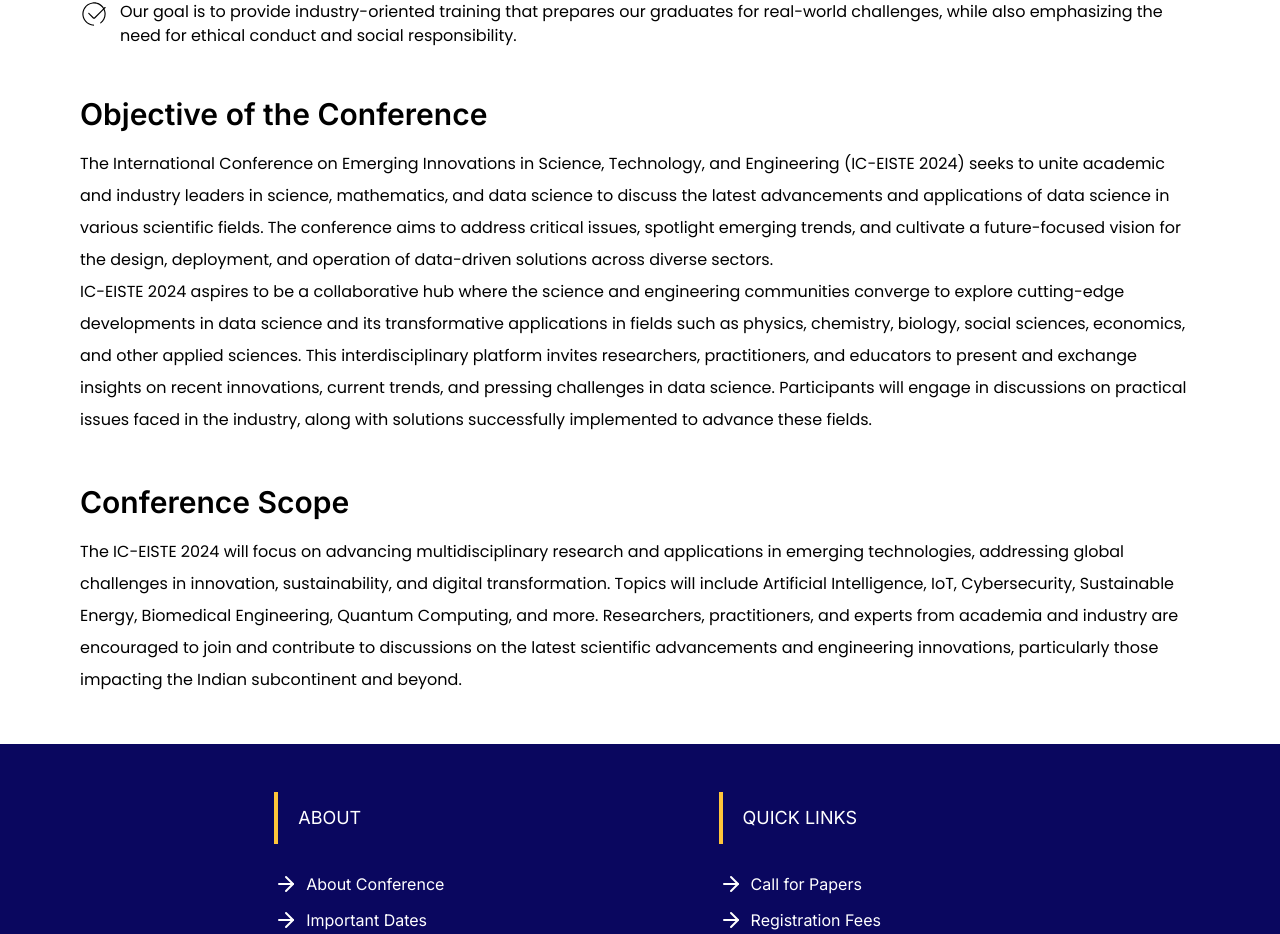
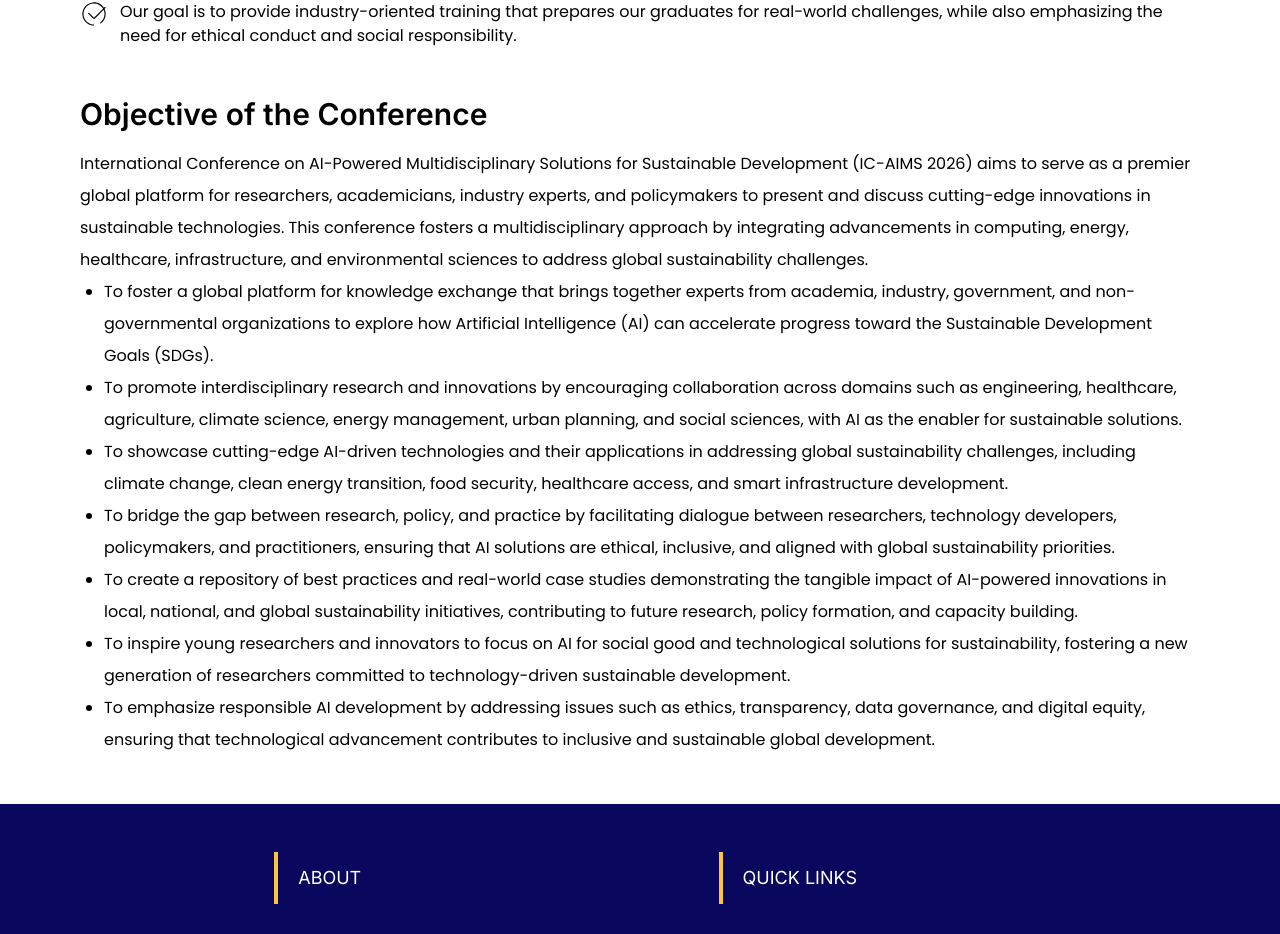
Before and after one commit to vimal-vs/srmist-trc-conference, a Next.js app: page /about in a window 1280 px wide. Shown: the part 1264-2198 px from the top of the page. Built offline with nearby package versions, Linux system fonts and the light colour scheme.

Commit message:
new conference changes

```diff
--- a/src/app/about/page.jsx
+++ b/src/app/about/page.jsx
@@ -99,46 +99,63 @@ export default function page() {
             Objective of the Conference
           </h3>
           <p className={cn("leading-loose", poppins.className)}>
-            The International Conference on Emerging Innovations in Science,
-            Technology, and Engineering (IC-EISTE 2024) seeks to unite academic
-            and industry leaders in science, mathematics, and data science to
-            discuss the latest advancements and applications of data science in
-            various scientific fields. The conference aims to address critical
-            issues, spotlight emerging trends, and cultivate a future-focused
-            vision for the design, deployment, and operation of data-driven
-            solutions across diverse sectors.
-          </p>
-          <p className={cn("leading-loose", poppins.className)}>
-            IC-EISTE 2024 aspires to be a collaborative hub where the science
-            and engineering communities converge to explore cutting-edge
-            developments in data science and its transformative applications in
-            fields such as physics, chemistry, biology, social sciences,
-            economics, and other applied sciences. This interdisciplinary
-            platform invites researchers, practitioners, and educators to
-            present and exchange insights on recent innovations, current trends,
-            and pressing challenges in data science. Participants will engage in
-            discussions on practical issues faced in the industry, along with
-            solutions successfully implemented to advance these fields.
-          </p>
-        </div>
-
-        {/* Conference Scope */}
-        <div>
-          <h3 className={cn("text-3xl font-semibold pb-4", font.className)}>
-            Conference Scope
-          </h3>
-          <p className={cn("leading-loose", poppins.className)}>
-            The IC-EISTE 2024 will focus on advancing multidisciplinary research
-            and applications in emerging technologies, addressing global
-            challenges in innovation, sustainability, and digital
-            transformation. Topics will include Artificial Intelligence, IoT,
-            Cybersecurity, Sustainable Energy, Biomedical Engineering, Quantum
-            Computing, and more. Researchers, practitioners, and experts from
-            academia and industry are encouraged to join and contribute to
-            discussions on the latest scientific advancements and engineering
-            innovations, particularly those impacting the Indian subcontinent
-            and beyond.
-          </p>
+            International Conference on AI-Powered Multidisciplinary Solutions
+            for Sustainable Development (IC-AIMS 2026) aims to serve as a
+            premier global platform for researchers, academicians, industry
+            experts, and policymakers to present and discuss cutting-edge
+            innovations in sustainable technologies. This conference fosters a
+            multidisciplinary approach by integrating advancements in computing,
+            energy, healthcare, infrastructure, and environmental sciences to
+            address global sustainability challenges.
+          </p>{" "}
+          <ul className={cn("list-disc pl-6 leading-loose", poppins.className)}>
+            <li>
+              To foster a global platform for knowledge exchange that brings
+              together experts from academia, industry, government, and
+              non-governmental organizations to explore how Artificial
+              Intelligence (AI) can accelerate progress toward the Sustainable
+              Development Goals (SDGs).
+            </li>
+            <li>
+              To promote interdisciplinary research and innovations by
+              encouraging collaboration across domains such as engineering,
+              healthcare, agriculture, climate science, energy management, urban
+              planning, and social sciences, with AI as the enabler for
+              sustainable solutions.
+            </li>
+            <li>
+              To showcase cutting-edge AI-driven technologies and their
+              applications in addressing global sustainability challenges,
+              including climate change, clean energy transition, food security,
+              healthcare access, and smart infrastructure development.
+            </li>
+            <li>
+              To bridge the gap between research, policy, and practice by
+              facilitating dialogue between researchers, technology developers,
+              policymakers, and practitioners, ensuring that AI solutions are
+              ethical, inclusive, and aligned with global sustainability
+              priorities.
+            </li>
+            <li>
+              To create a repository of best practices and real-world case
+              studies demonstrating the tangible impact of AI-powered
+              innovations in local, national, and global sustainability
+              initiatives, contributing to future research, policy formation,
+              and capacity building.
+            </li>
+            <li>
+              To inspire young researchers and innovators to focus on AI for
+              social good and technological solutions for sustainability,
+              fostering a new generation of researchers committed to
+              technology-driven sustainable development.
+            </li>
+            <li>
+              To emphasize responsible AI development by addressing issues such
+              as ethics, transparency, data governance, and digital equity,
+              ensuring that technological advancement contributes to inclusive
+              and sustainable global development.
+            </li>
+          </ul>
         </div>
       </div>
     </div>
--- a/src/components/home/Banner.jsx
+++ b/src/components/home/Banner.jsx
@@ -31,11 +31,11 @@ export default function Banner() {
                 International Conference on
               </h1>
               <h1 className="text-xl md:text-4xl xl:text-5xl  font-bold">
-                Emerging Innovations in
+                AI-Powered Multidisciplinary Solutions
               </h1>
               <h1 className="text-xl md:text-4xl xl:text-5xl font-bold">
                 {" "}
-                Science and Technology
+                for Sustainable Development (IC-AIMS 2026)
               </h1>
             </div>
             <p className="mt-3 md:mt-6 flex justify-center items-center gap-3 font-medium text-sm w-full">
@@ -47,7 +47,7 @@ export default function Banner() {
           <div className="text-white z-10 text-center pt-4 space-y-3 mt-2 md:space-y-6">
             <p className="flex justify-center items-center gap-3 font-medium text-sm md:text-xl">
               <Image src={calendar} alt="calendar" className="h-8 w-fit" />
-              4TH & 5TH APRIL 2025
+              6TH & 7TH MARCH 2026
             </p>
             <Link
               href={""}
--- a/src/components/home/EventDates.jsx
+++ b/src/components/home/EventDates.jsx
@@ -16,38 +16,47 @@ export default function EventDates() {
       <div className="flex flex-col gap-6 px-5 py-6 md:px-0 md:py-0">
         <div className="flex gap-3">
           <span className="rounded-full h-fit bg-blue-900 py-1 px-3 text-white font-semibold">
-            1
+            📅
           </span>
           <p>
             Abstract Submission Deadline:{" "}
-            <span className="font-semibold">3rd January 2025</span>
+            <span className="font-semibold">30th July 2025</span>
           </p>
         </div>
         <div className="flex gap-3">
           <span className="rounded-full h-fit bg-blue-900 py-1 px-3 text-white font-semibold">
-            2
+            📅
           </span>
           <p>
-            Acceptance Notification:{" "}
-            <span className="font-semibold">21st January 2025</span>
+            Paper Submission Deadline:{" "}
+            <span className="font-semibold">15th September 2025</span>
           </p>
         </div>
         <div className="flex gap-3">
           <span className="rounded-full h-fit bg-blue-900 py-1 px-3 text-white font-semibold">
-            3
+            📅
           </span>
           <p>
-            Full Paper Submission Deadline:{" "}
-            <span className="font-semibold">5th March 2025</span>
+            Notification of Acceptance:{" "}
+            <span className="font-semibold">25th November 2025</span>
           </p>
         </div>
         <div className="flex gap-3">
           <span className="rounded-full h-fit bg-blue-900 py-1 px-3 text-white font-semibold">
-            4
+            📅
+          </span>
+          <p>
+            Final Paper Submission & Registration:{" "}
+            <span className="font-semibold">20th January 2026</span>
+          </p>
+        </div>
+        <div className="flex gap-3">
+          <span className="rounded-full h-fit bg-blue-900 py-1 px-3 text-white font-semibold">
+            📅
           </span>
           <p>
             Conference Dates:{" "}
-            <span className="font-semibold">4th & 5th April 2025</span>
+            <span className="font-semibold">6th & 7th March 2026</span>
           </p>
         </div>
       </div>
--- a/src/components/home/ProgramSchedule.jsx
+++ b/src/components/home/ProgramSchedule.jsx
@@ -10,7 +10,7 @@ export default function ProgramSchedule() {
         <div className="flex flex-col justify-center gap-12 w-[90%] md:max-w-[70%] overflow-x-auto md:overflow-auto">
           <div className="space-y-2">
             <h2 className="text-xl md:text-2xl font-semibold text-blue-900 pb-4">
-              Day 1 Conference (4th April 2025)
+              Day 1 Conference (6th March 2026)
             </h2>
             <table className="w-full border-collapse border border-gray-300">
               <thead>
@@ -101,7 +101,7 @@ export default function ProgramSchedule() {
           </div>
           <div className="space-y-2">
             <h2 className="text-xl md:text-2xl font-semibold text-blue-900 pb-4">
-              Day 2 Conference (5th April 2025)
+              Day 2 Conference (7th March 2026)
             </h2>
             <table className="w-full border-collapse border border-gray-300">
               <thead>
```
Also changed, not shown: src/components/home/CallForPapers.jsx (+37 -76 lines).
